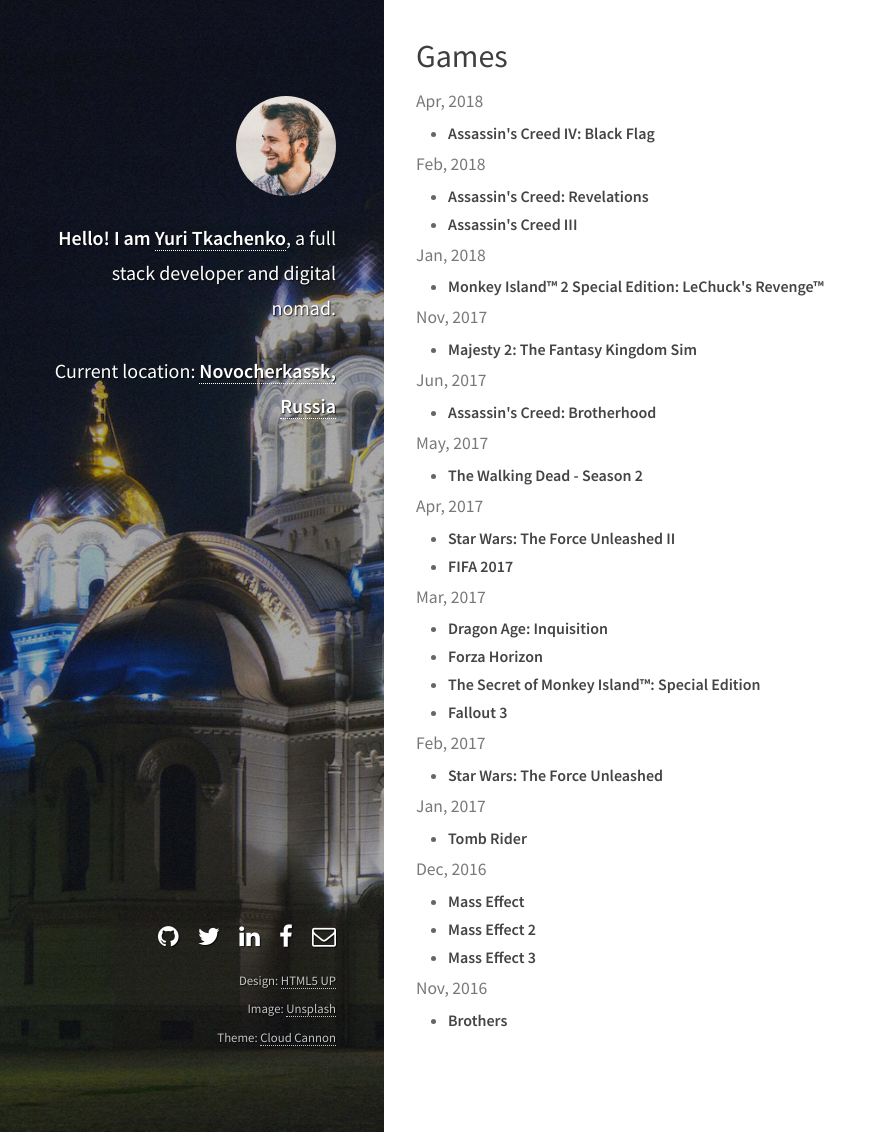
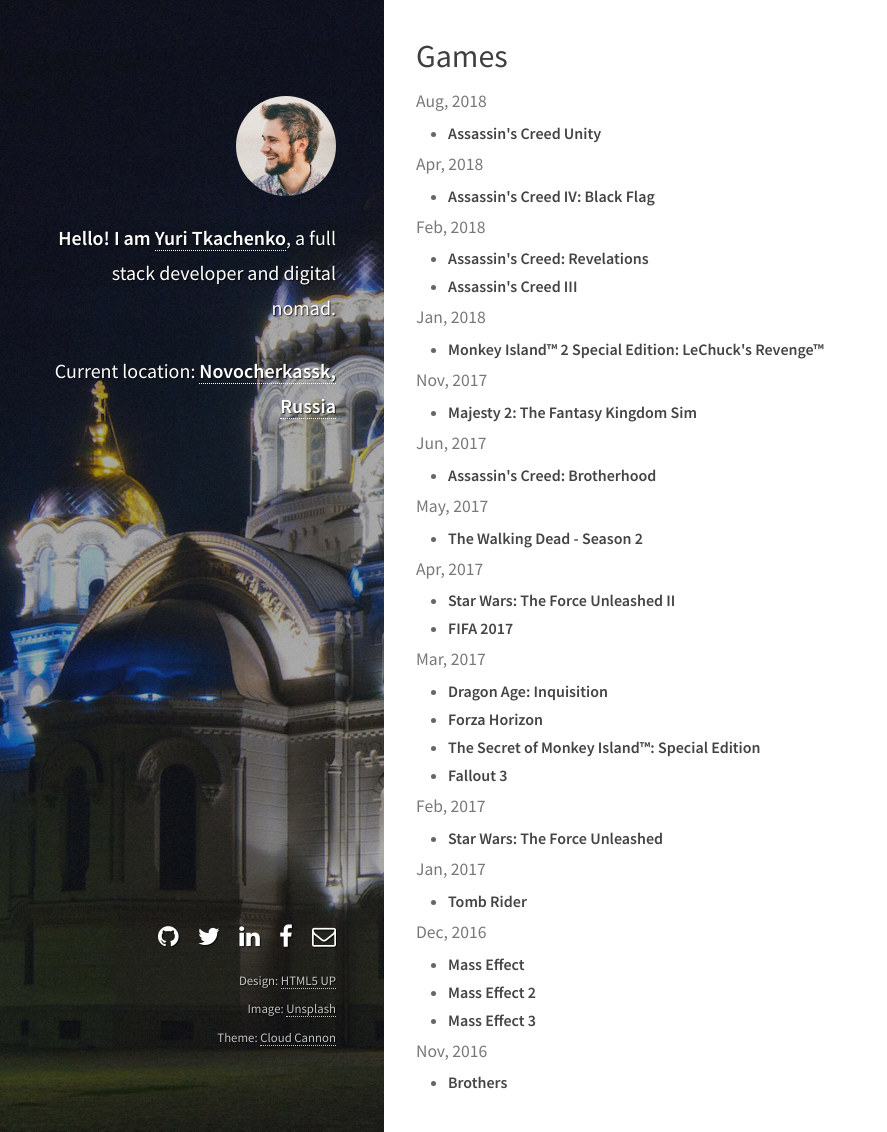
Before and after one commit to tamtamchik/tamtamchik.github.io, a Jekyll site: the page built from games.html, in a window 1280 px wide and 1132 px high. Shown: the whole window, without its empty margins (0-887 px from the left). Built offline with Jekyll 4.4.1, drawn with Linux system fonts in a browser that asks for light colours.

Commit message:
update games

```diff
--- a/_data/games.yml
+++ b/_data/games.yml
@@ -1,3 +1,7 @@
+- date: 2018-08-01
+  games:
+    - name: "Assassin's Creed Unity"
+
 - date: 2018-04-01
   games:
     - name: "Assassin's Creed IV: Black Flag"
```
